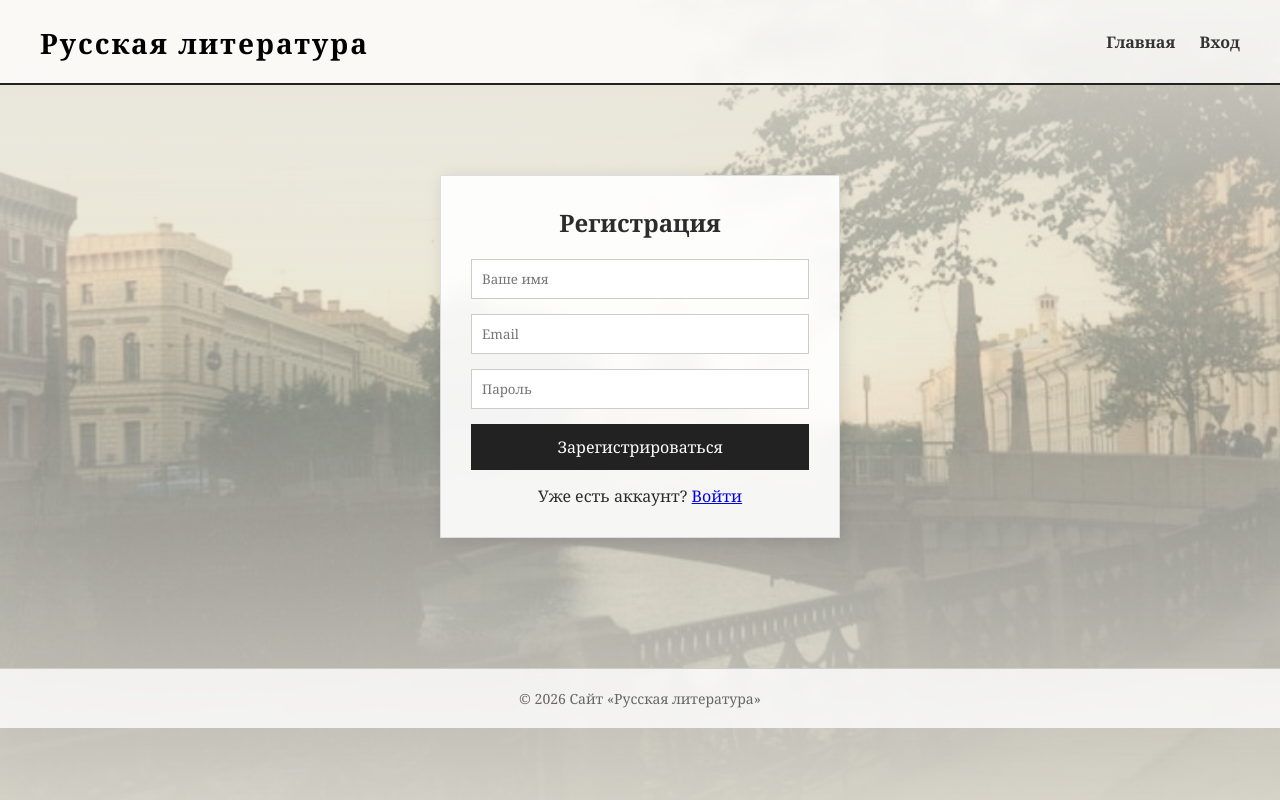
After one commit to lva23l08/russian-literature, a Flask app: page /register in a window 1280 px wide. The commit adds this page. Run offline with Flask 3, Linux system fonts and the light colour scheme.

Commit message:
Готовый сайт

```diff
--- a/app.py
+++ b/app.py
@@ -1,6 +1,6 @@
-from flask import Flask, render_template
+from flask import Flask, render_template, request, redirect, url_for, session, flash
 from config import Config
-from models import db, Writer, Book, Quote # Добавили Quote
+from models import db, Writer, Book, Quote, User
 import random
 
 app = Flask(__name__)
@@ -10,10 +10,8 @@ db.init_app(app)
 @app.route('/')
 def index():
     writers = Writer.query.all()
-    # Получаем все цитаты и выбираем одну случайную
     quotes = Quote.query.all()
     quote_of_day = random.choice(quotes) if quotes else None
-
     return render_template('index.html', writers=writers, quote=quote_of_day)
 
 @app.route('/writer/<int:writer_id>')
@@ -22,5 +20,52 @@ def writer_page(writer_id):
     books = Book.query.filter_by(writer_id=writer.id).all()
     return render_template('writer.html', writer=writer, books=books)
 
+# --- АВТОРИЗАЦИЯ ---
+@app.route('/register', methods=['GET', 'POST'])
+def register():
+    if request.method == 'POST':
+        username = request.form.get('username')
+        email = request.form.get('email')
+        password = request.form.get('password')
+
+        # Проверка, есть ли уже такой пользователь
+        user_exists = User.query.filter((User.username == username) | (User.email == email)).first()
+        if user_exists:
+            flash('Пользователь с таким именем или email уже существует', 'error')
+            return redirect(url_for('register'))
+
+        new_user = User(username=username, email=email)
+        new_user.set_password(password) # Хешируем пароль!
+        db.session.add(new_user)
+        db.session.commit()
+
+        flash('Регистрация успешна! Теперь войдите.', 'success')
+        return redirect(url_for('login'))
+
+    return render_template('register.html')
+
+@app.route('/login', methods=['GET', 'POST'])
+def login():
+    if request.method == 'POST':
+        email = request.form.get('email')
+        password = request.form.get('password')
+
+        user = User.query.filter_by(email=email).first()
+        if user and user.check_password(password):
+            session['user_id'] = user.id
+            session['username'] = user.username
+            flash(f'Добро пожаловать, {user.username}!', 'success')
+            return redirect(url_for('index'))
+        else:
+            flash('Неверный email или пароль', 'error')
+
+    return render_template('login.html')
+
+@app.route('/logout')
+def logout():
+    session.clear()
+    flash('Вы вышли из системы', 'success')
+    return redirect(url_for('index'))
+
 if __name__ == '__main__':
     app.run(debug=True)
--- a/static/css/style.css
+++ b/static/css/style.css
@@ -6,17 +6,66 @@
 
 body {
     font-family: 'Georgia', serif;
-    background-color: #f4f4f4;
-    color: #222;
+    /* Тёплый цвет старой бумаги */
+    background-color: #e8e4d9;
+    color: #2c2c2c;
+    position: relative;
+    min-height: 100vh;
+    overflow-x: hidden;
 }
 
+/* ====== АНИМИРОВАННЫЙ ФОН (Цветной Петербург) ====== */
+body::before {
+    content: "";
+    position: fixed;
+    top: 0;
+    left: 0;
+    width: 100%;
+    height: 100%;
+    background-image: url('../images/bg.jpg'); /* Фото из папки static/images/bg.jpg */
+    background-size: cover;
+    background-position: center;
+    background-attachment: fixed;
+
+    /* Легкая сепия для атмосферы, но без ч/б */
+    filter: sepia(30%) contrast(110%) brightness(95%);
+    opacity: 0.5; /* Фото видно на 50% */
+
+    z-index: -2;
+    animation: cityBreath 30s infinite alternate;
+}
+
+/* Легкий туман/градиент, чтобы текст читался лучше */
+body::after {
+    content: "";
+    position: fixed;
+    top: 0;
+    left: 0;
+    width: 100%;
+    height: 100%;
+    background: linear-gradient(180deg, rgba(232, 228, 217, 0.8) 0%, rgba(232, 228, 217, 0.2) 50%, rgba(232, 228, 217, 0.8) 100%);
+    z-index: -1;
+    pointer-events: none;
+}
+
+@keyframes cityBreath {
+    0% { transform: scale(1); }
+    100% { transform: scale(1.05); }
+}
+
+/* ====== ШАПКА И НАВИГАЦИЯ ====== */
 header {
     display: flex;
     justify-content: space-between;
     align-items: center;
     padding: 20px 40px;
     border-bottom: 2px solid #222;
-    background: #fff;
+    /* Эффект матового стекла */
+    background: rgba(255, 255, 255, 0.75);
+    backdrop-filter: blur(8px);
+    position: sticky;
+    top: 0;
+    z-index: 100;
 }
 
 header h1 a {
@@ -40,9 +89,11 @@ nav a:hover {
 
 main {
     padding: 40px;
+    position: relative;
+    z-index: 1;
 }
 
-/* Горизонтальная галерея */
+/* ====== ГАЛЕРЕЯ ПИСАТЕЛЕЙ ====== */
 .gallery {
     display: flex;
     overflow-x: auto;
@@ -53,7 +104,8 @@ main {
 .card {
     min-width: 220px;
     text-align: center;
-    background: #fff;
+    background: rgba(255, 255, 255, 0.8); /* Полупрозрачный фон */
+    backdrop-filter: blur(5px); /* Размытие фона за карточкой */
     padding: 20px;
     border: 1px solid #ccc;
     box-shadow: 2px 2px 10px rgba(0,0,0,0.1);
@@ -68,6 +120,7 @@ main {
     transform: translateY(-10px) scale(1.02);
     box-shadow: 0 15px 30px rgba(0,0,0,0.2);
     border-color: #000;
+    background: rgba(255, 255, 255, 0.95); /* При наведении становится ярче */
 }
 
 .writer-photo {
@@ -118,15 +171,44 @@ footer {
     margin-top: 40px;
     color: #666;
     font-size: 14px;
+    background: rgba(255, 255, 255, 0.8);
+    backdrop-filter: blur(5px);
+    position: relative;
+    z-index: 1;
 }
 
-/* Стили для страницы писателя */
+/* ====== ЦИТАТА ДНЯ ====== */
+.quote-of-day {
+    text-align: center;
+    max-width: 700px;
+    margin: 0 auto 40px auto;
+    padding: 30px;
+    border-top: 1px solid #ccc;
+    border-bottom: 1px solid #ccc;
+    background: rgba(255, 255, 255, 0.75);
+    backdrop-filter: blur(5px);
+}
+
+.quote-of-day p {
+    font-size: 22px;
+    font-style: italic;
+    line-height: 1.6;
+    margin-bottom: 10px;
+}
+
+.quote-of-day .author {
+    font-weight: bold;
+    color: #555;
+}
+
+/* ====== СТРАНИЦА ПИСАТЕЛЯ ====== */
 .writer-header {
     display: flex;
     gap: 40px;
     align-items: flex-start;
     margin-bottom: 40px;
-    background: #fff;
+    background: rgba(255, 255, 255, 0.85);
+    backdrop-filter: blur(5px);
     padding: 30px;
     border: 1px solid #ddd;
 }
@@ -154,6 +236,7 @@ footer {
     padding-bottom: 2px;
 }
 
+/* ====== СЕТКА КНИГ ====== */
 .books-grid {
     display: grid;
     grid-template-columns: repeat(auto-fill, minmax(250px, 1fr));
@@ -162,7 +245,8 @@ footer {
 }
 
 .book-card {
-    background: #fff;
+    background: rgba(255, 255, 255, 0.85);
+    backdrop-filter: blur(5px);
     border: 1px solid #ccc;
     padding: 20px;
     box-shadow: 2px 2px 10px rgba(0,0,0,0.1);
@@ -171,6 +255,7 @@ footer {
 
 .book-card:hover {
     transform: scale(1.03);
+    background: rgba(255, 255, 255, 0.95);
 }
 
 .book-cover {
@@ -196,23 +281,56 @@ footer {
     font-size: 14px;
     color: #444;
 }
-.quote-of-day {
-    text-align: center;
-    max-width: 700px;
-    margin: 0 auto 40px auto;
+
+/* ====== ФОРМЫ ВХОДА И РЕГИСТРАЦИИ ====== */
+.auth-container {
+    max-width: 400px;
+    margin: 50px auto;
+    background: rgba(255, 255, 255, 0.9);
+    backdrop-filter: blur(10px);
     padding: 30px;
-    border-top: 1px solid #ccc;
-    border-bottom: 1px solid #ccc;
+    border: 1px solid #ddd;
+    box-shadow: 2px 2px 15px rgba(0,0,0,0.1);
 }
 
-.quote-of-day p {
-    font-size: 22px;
-    font-style: italic;
-    line-height: 1.6;
-    margin-bottom: 10px;
+.auth-container h2 {
+    text-align: center;
+    margin-bottom: 20px;
 }
 
-.quote-of-day .author {
+.auth-container input {
+    width: 100%;
+    padding: 10px;
+    margin-bottom: 15px;
+    border: 1px solid #ccc;
+    font-family: inherit;
+}
+
+.auth-container button {
+    width: 100%;
+    padding: 12px;
+    background: #222;
+    color: white;
+    border: none;
+    cursor: pointer;
+    font-family: inherit;
+    font-size: 16px;
+}
+
+.auth-container button:hover {
+    background: #555;
+}
+
+.auth-container p {
+    text-align: center;
+    margin-top: 15px;
+}
+
+.flash {
+    padding: 10px;
+    margin-bottom: 15px;
+    text-align: center;
     font-weight: bold;
-    color: #555;
 }
+.flash.error { background: #ffcccc; color: #cc0000; }
+.flash.success { background: #ccffcc; color: #006600; }
--- a/templates/base.html
+++ b/templates/base.html
@@ -10,8 +10,15 @@
         <h1><a href="/">Русская литература</a></h1>
         <nav>
             <a href="/">Главная</a>
-            <a href="#">Цитатник</a>
-            <a href="#">Вход</a>
+
+            <!-- Вот тут логика входа и выхода -->
+            {% if session.get('user_id') %}
+                <span style="margin-left: 20px; font-weight: bold;">Привет, {{ session['username'] }}!</span>
+                <a href="/logout" style="margin-left: 10px; color: red;">Выйти</a>
+            {% else %}
+                <a href="/login">Вход</a>
+            {% endif %}
+
         </nav>
     </header>
 
--- /dev/null
+++ b/templates/register.html
@@ -0,0 +1,21 @@
+{% extends "base.html" %}
+
+{% block content %}
+<div class="auth-container">
+    <h2>Регистрация</h2>
+    {% with messages = get_flashed_messages(with_categories=true) %}
+        {% if messages %}
+            {% for category, message in messages %}
+                <div class="flash {{ category }}">{{ message }}</div>
+            {% endfor %}
+        {% endif %}
+    {% endwith %}
+    <form method="POST">
+        <input type="text" name="username" placeholder="Ваше имя" required>
+        <input type="email" name="email" placeholder="Email" required>
+        <input type="password" name="password" placeholder="Пароль" required>
+        <button type="submit">Зарегистрироваться</button>
+    </form>
+    <p>Уже есть аккаунт? <a href="/login">Войти</a></p>
+</div>
+{% endblock %}
```
Also changed, not shown: templates/login.html (added, +20 -0 lines), static/images/bg.jpg (added).
